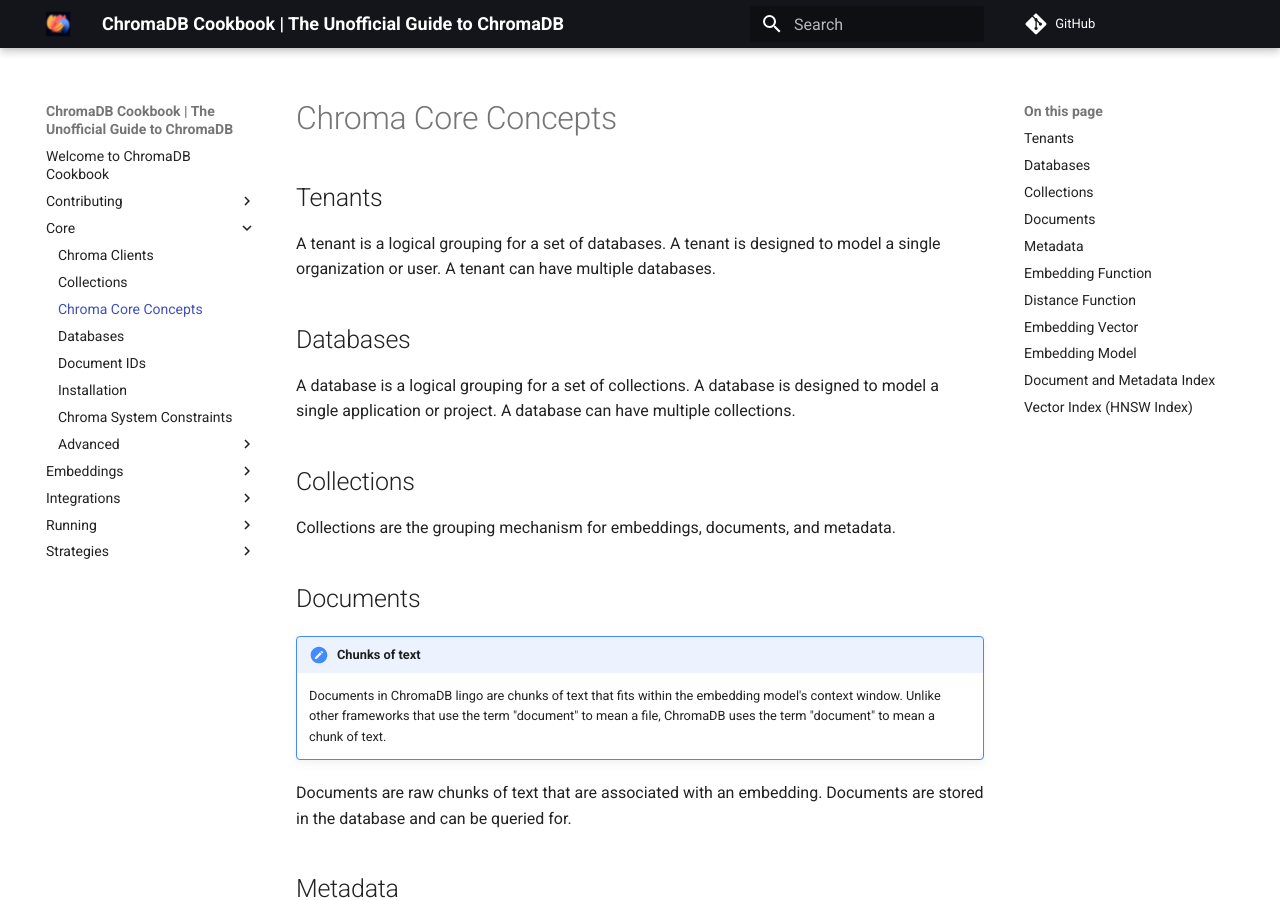
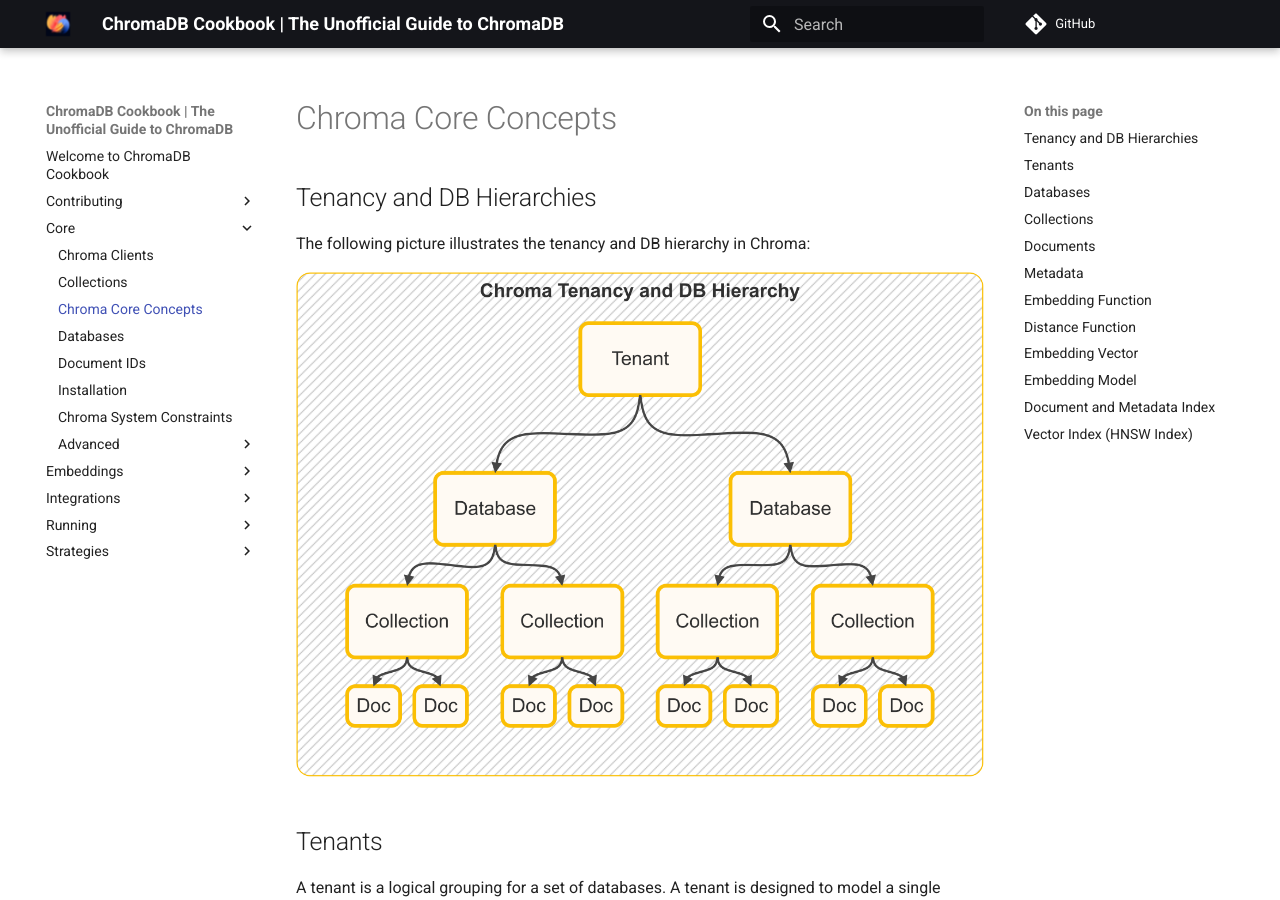
Before and after one commit to amikos-tech/chroma-cookbook, an MkDocs documentation site: the page built from docs/core/concepts.md, in a window 1280 px wide and 900 px high. Built offline with MkDocs 1.6.1 and Material for MkDocs 9.7.7, drawn with Linux system fonts in a browser that asks for light colours; comment, search, counter and statistics services are not loaded.

Commit message:
docs: Added Tenancy and DB hierarchy diagram

```diff
--- a/docs/core/concepts.md
+++ b/docs/core/concepts.md
@@ -1,4 +1,10 @@
 # Chroma Core Concepts
+
+## Tenancy and DB Hierarchies
+
+The following picture illustrates the tenancy and DB hierarchy in Chroma:
+
+![Tenancy and DB Hierarchy](../assets/images/chroma-tenancy-hierarchy.png)
 
 ## Tenants
 
```
Also changed, not shown: docs/assets/images/chroma-tenancy-hierarchy.png (added).
